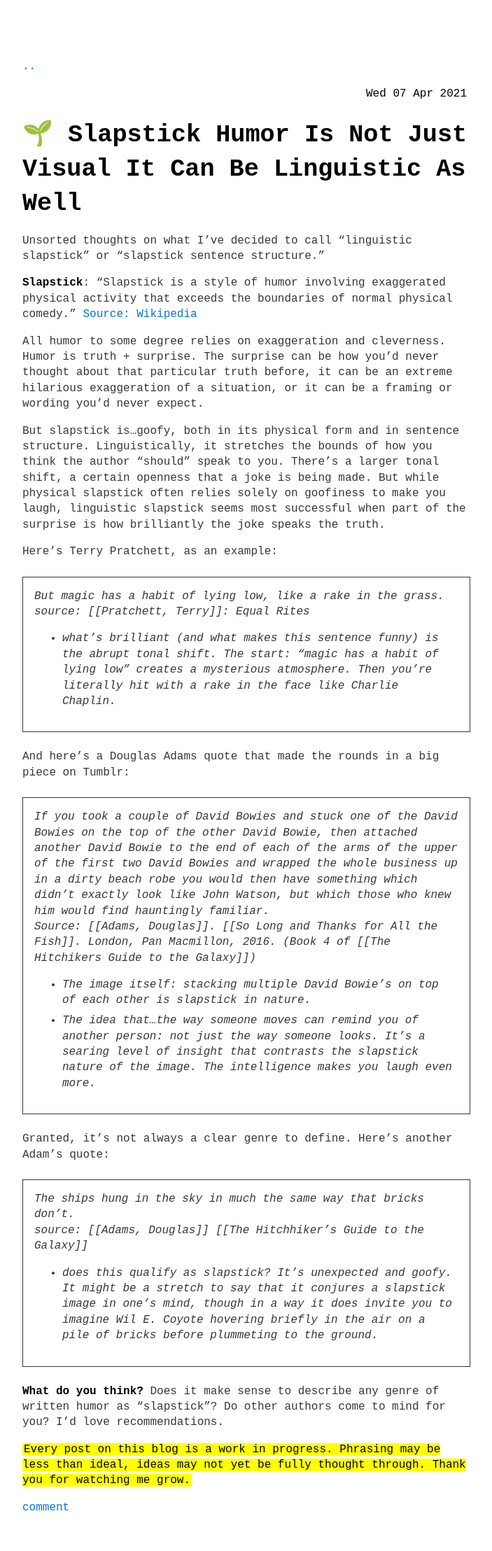
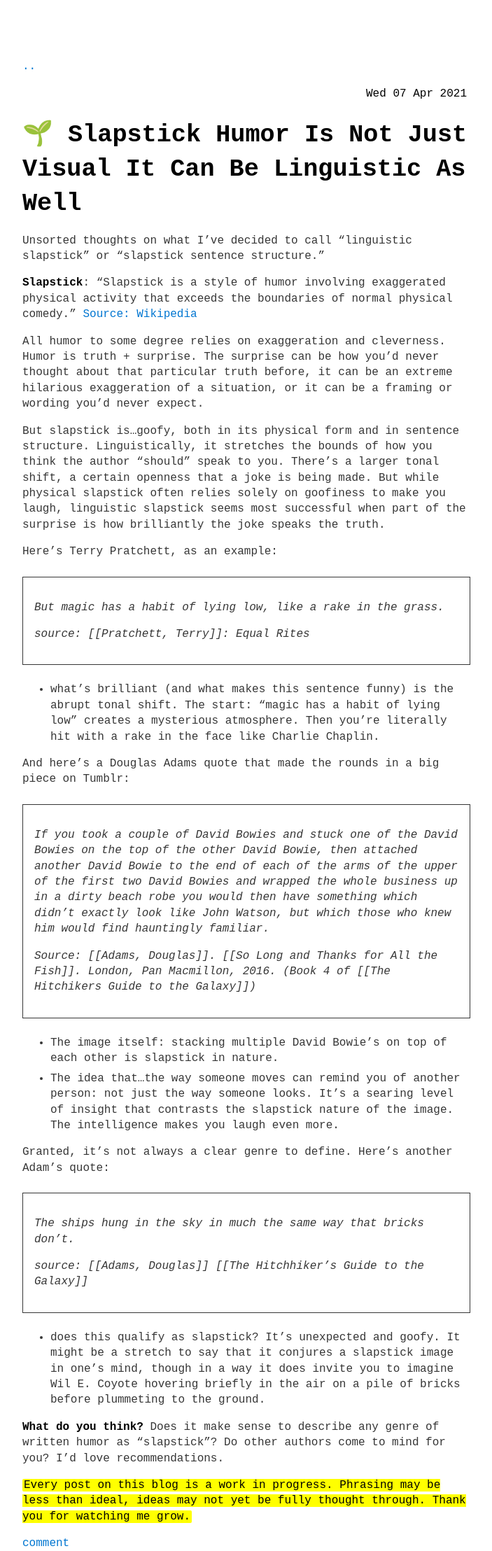
Before and after one commit to person-al/person-al.github.io, a Jekyll site: the page built from _posts/2021-04-07-🌱-slapstick-humor-is-not-just-visual--it-can-be-linguistic-as-well.md, in a window 1280 px wide. Shown: the whole page at 70% size, without its empty margins (288-991 px from the left). Built offline with Jekyll 4.4.1, drawn with Linux system fonts in a browser that asks for light colours; before the commit the page ends 2165 px from its top, so only the background shows below that.

Commit message:
Fix blockquote paragraph margins

```diff
--- a/_posts/2021-04-07-🌱-slapstick-humor-is-not-just-visual--it-can-be-linguistic-as-well.md
+++ b/_posts/2021-04-07-🌱-slapstick-humor-is-not-just-visual--it-can-be-linguistic-as-well.md
@@ -18,6 +18,7 @@ Here's Terry Pratchett, as an example:
 > But magic has a habit of lying low, like a rake in the grass.
 >
 >source: [[Pratchett, Terry]]: _Equal Rites_
+
 - what's brilliant (and what makes this sentence funny) is the abrupt tonal shift. The start: "magic has a habit of lying low" creates a mysterious atmosphere. Then you're literally hit with a rake in the face like Charlie Chaplin.
 
 And here's a Douglas Adams quote that made the rounds in a big piece on Tumblr:
@@ -25,6 +26,7 @@ And here's a Douglas Adams quote that made the rounds in a big piece on Tumblr:
 > If you took a couple of David Bowies and stuck one of the David Bowies on the top of the other David Bowie, then attached another David Bowie to the end of each of the arms of the upper of the first two David Bowies and wrapped the whole business up in a dirty beach robe you would then have something which didn't exactly look like John Watson, but which those who knew him would find hauntingly familiar.
 >
 >Source: [[Adams, Douglas]]. _[[So Long and Thanks for All the Fish]]_. London, Pan Macmillon, 2016. (Book 4 of [[The Hitchikers Guide to the Galaxy]])
+
 - The image itself: stacking multiple David Bowie's on top of each other is slapstick in nature.
 - The idea that...the way someone moves can remind you of another person: not just the way someone looks. It's a searing level of insight that contrasts the slapstick nature of the image. The intelligence makes you laugh even more.
 
@@ -33,6 +35,7 @@ Granted, it's not always a clear genre to define. Here's another Adam's quote:
 > The ships hung in the sky in much the same way that bricks don't.
 >
 > source: [[Adams, Douglas]] [[The Hitchhiker's Guide to the Galaxy]]
+
 - does this qualify as slapstick? It's unexpected and goofy. It might be a stretch to say that it conjures a slapstick image in one's mind, though in a way it does invite you to imagine Wil E. Coyote hovering briefly in the air on a pile of bricks before plummeting to the ground.
 
 **What do you think?** Does it make sense to describe any genre of written humor as "slapstick"? Do other authors come to mind for you? I'd love recommendations.
--- a/_sass/no-style-please.scss
+++ b/_sass/no-style-please.scss
@@ -62,7 +62,7 @@ blockquote {
   border: thin solid !important;
   padding: 1rem !important;
 
-  p { margin: 0 !important; }
+  p { margin: 1rem 0 !important; }
 }
 
 img {
```
